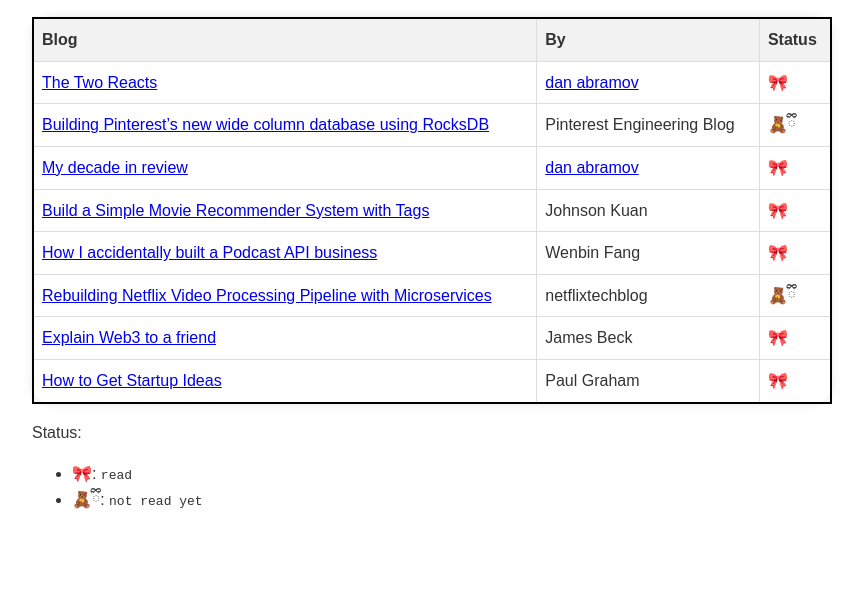
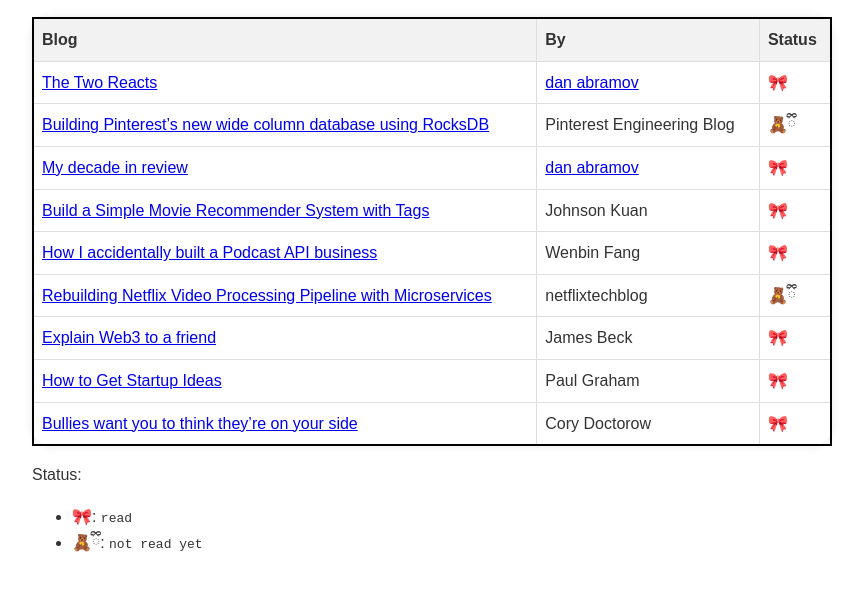
Before and after one commit to shyynux/reading-list, a plain HTML site: page index.html in a window 1280 px wide. Shown: the part 142-732 px from the top of the page, without its empty margins (208-1071 px from the left). Drawn offline with Linux system fonts and the light colour scheme.

Commit message:
Update index.html

```diff
--- a/index.html
+++ b/index.html
@@ -97,12 +97,18 @@
             <td>James Beck</td>
             <td>🎀</td>
        </tr>
-   <tr>
+       <tr>
             <td><a href="https://paulgraham.com/startupideas.html">How to Get Startup Ideas</a></td>
             <td>Paul Graham</td>
             <td>🎀</td>
        </tr>
-    <!--          <tr>
+        <tr>
+            <td><a href="https://doctorow.medium.com/https-pluralistic-net-2024-03-13-hey-look-over-there-lets-you-and-he-fight-7bba78350456">Bullies want you to think they’re on your side</a></td>
+            <td>Cory Doctorow</td>
+            <td>🎀</td>
+        </tr>
+
+    <!-- <tr>
             <td><a href="add link here">add name here</a></td>
             <td>add auther here</td>
             <td>🧸ྀི</td>
```
